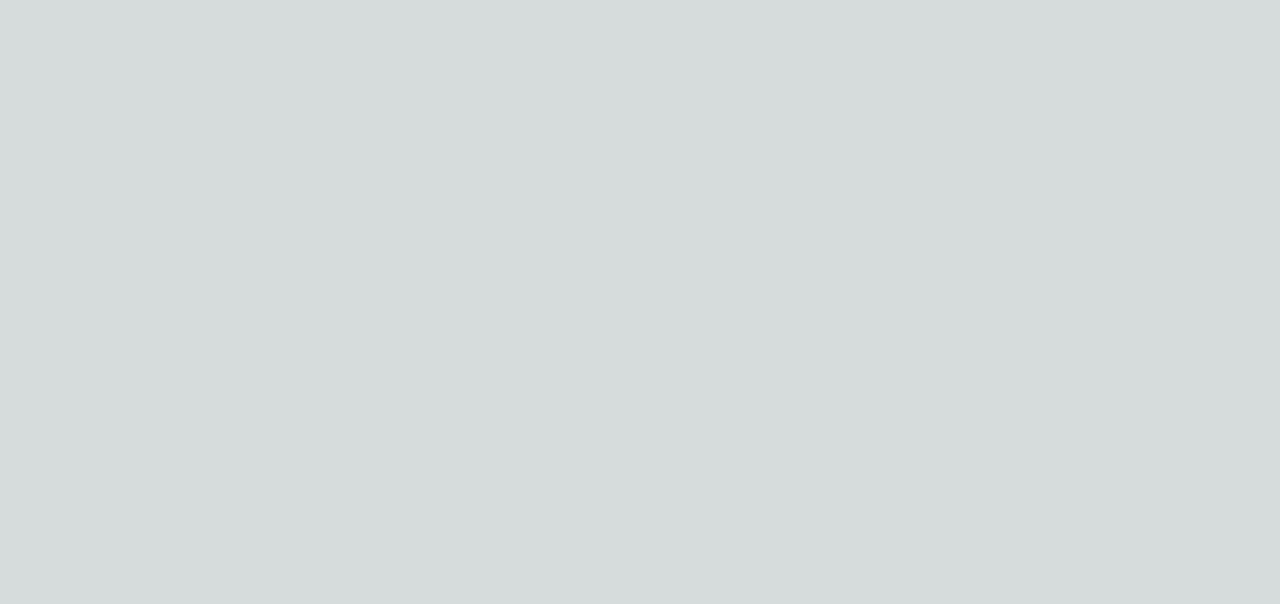
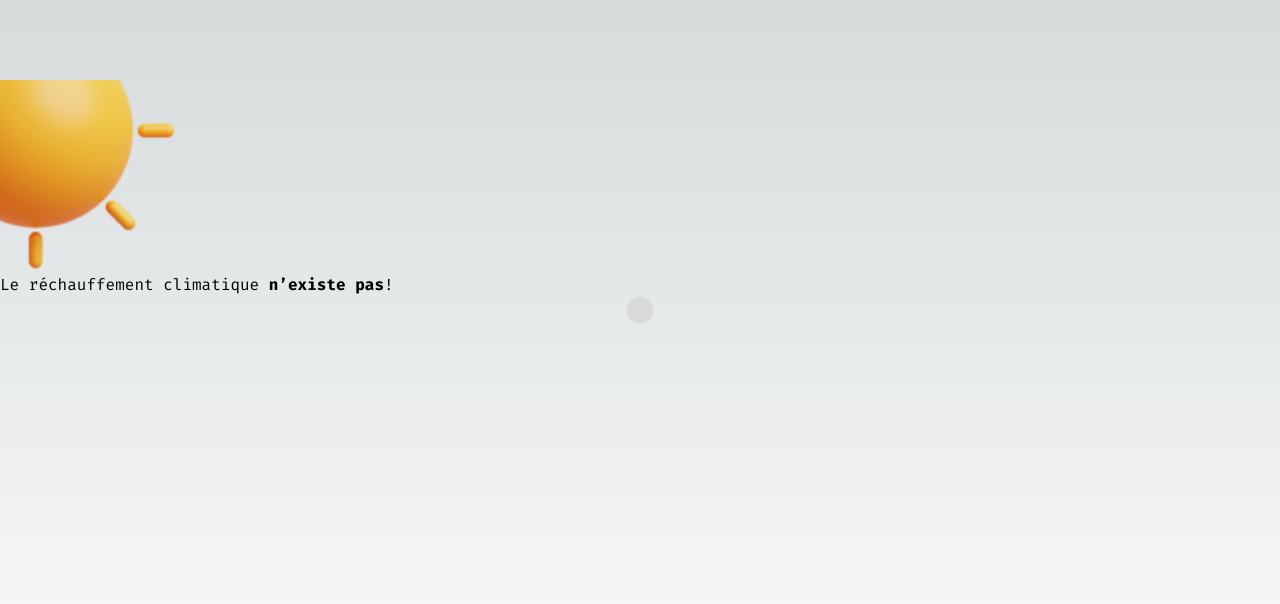
Before and after one commit to ivelter/ndi2023, a Next.js app: page / in a window 1280 px wide. Shown: the top 604 px of the page. Built offline with nearby package versions, Linux system fonts and the light colour scheme.

Commit message:
début 1e slide, y compris la flèche dsl thumus

```diff
--- /dev/null
+++ b/components/FlecheSuiv.js
@@ -0,0 +1,11 @@
+import base from "./flechesuiv.module.scss"
+import Link from "next/link"
+import Image from "next/image"
+
+export default function FlecheSuiv() {
+    return (
+        <Link href="#" className={base.FlecheSuiv}>
+            <Image src="/img/downarrow.png" alt="Flèche vers le bas" width={20} height={20} />
+        </Link>
+    )
+}
--- /dev/null
+++ b/components/flechesuiv.module.scss
@@ -0,0 +1,13 @@
+.FlecheSuiv {
+    display: flex;
+    align-self: center;
+    justify-self: center;
+    background-color: #D9D9D9;
+    color: #000;
+    width: 20px;
+    height: 20px;
+    border-radius: 50%;
+    text-align: center;
+    font-size: 100%;
+    padding: 1%;
+}
--- /dev/null
+++ b/components/slides/SN1.js
@@ -0,0 +1,18 @@
+import all from "../../variables.module.scss"
+import Degrade  from "../Degrade"
+import Image from "next/image"
+import base from "./SN1.module.scss"
+import FlecheSuiv from "../FlecheSuiv"
+
+export default function SN1() {
+    return (
+        <Degrade color="">
+            <Image src="/img/soleilCoin.png" alt="Une illustration simple du soleil, placée dans le coin supérieur gauche de l'écran."
+            width="179" height="179"/>
+            <h1>
+                Le réchauffement climatique <b className="text-[#10AB1F]">n’existe pas</b>!
+            </h1>
+            <FlecheSuiv></FlecheSuiv>
+        </Degrade>
+    )
+}
--- a/next.config.mjs
+++ b/next.config.mjs
@@ -2,7 +2,8 @@
  * @type {import('next').NextConfig}
  */
 const nextConfig = {
-  output: "export"
+  output: "export",
+  images: { unoptimized: true }
 };
 
 export default nextConfig;
--- a/src/app/page.js
+++ b/src/app/page.js
@@ -1,11 +1,11 @@
 import Degrade from "../../components/Degrade";
-import base from "../../variables.module.scss";
-
-
+import SN1 from "../../components/slides/SN1";
+import base from "./principal.module.scss";
 
 export default function Home() {
   return (
     <main>
+      <SN1></SN1>
     </main>
   );
 }
```
Also changed, not shown: components/slides/SN1.module.scss (added), public/img/downarrow.png (added), public/img/soleilCoin.png (added).
